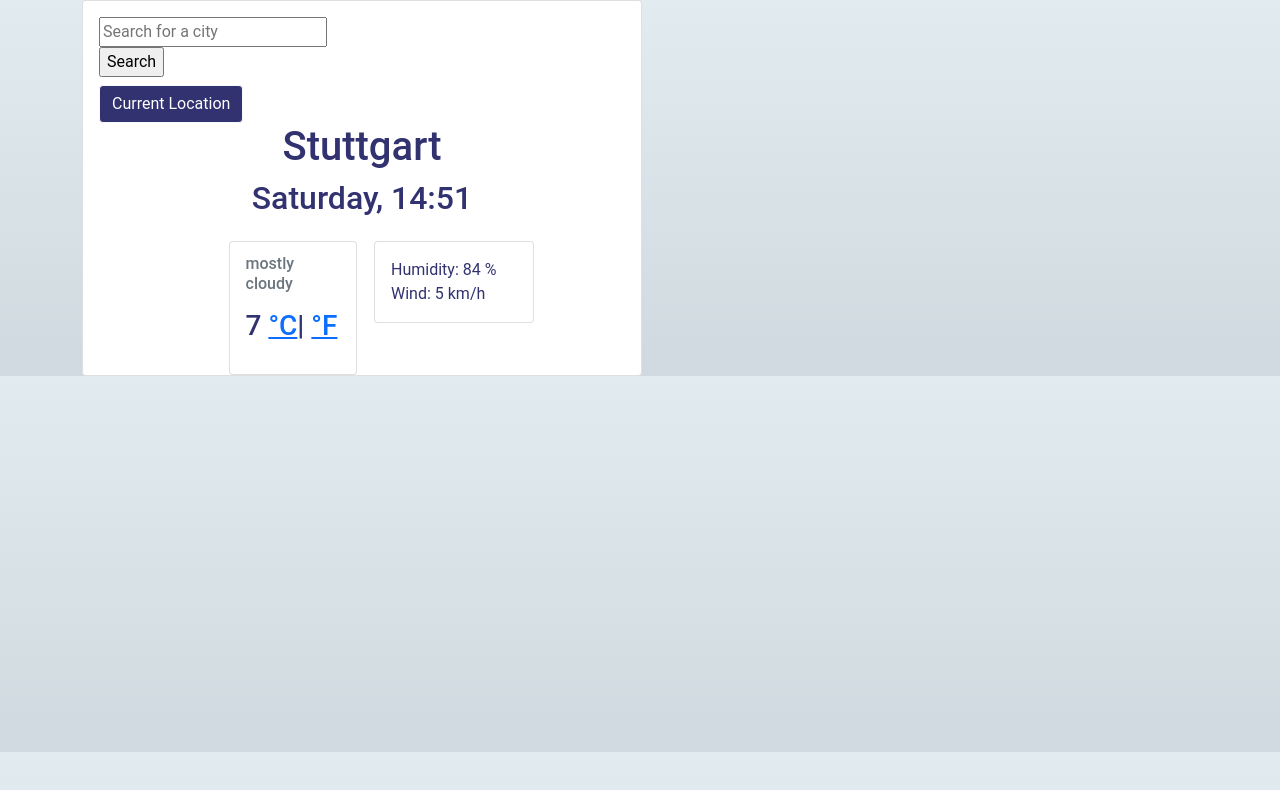
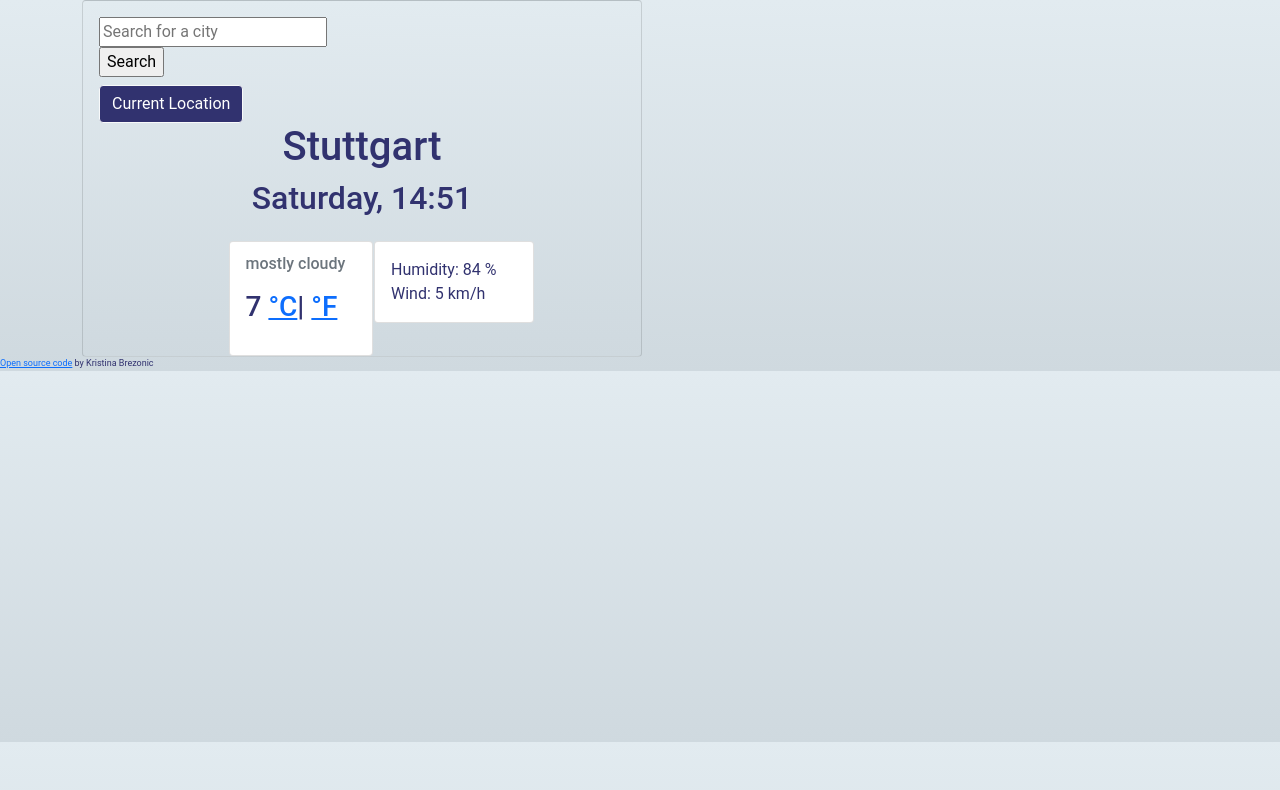
Before and after one commit to KristinaBrez/weather-app, a plain HTML site: page index.html in a window 1280 px wide. Drawn offline with nearby package versions, Linux system fonts and the light colour scheme.

Commit message:
added link to github

```diff
--- a/index.html
+++ b/index.html
@@ -37,7 +37,7 @@
             <div class="row">
                 <div class="col-3"></div>
                 <div class="col-3">
-                    <div class="card" style="width: 8rem;">
+                    <div class="card" style="width: 9rem;">
                         <div class="card-body">
                             <h6 class="card-subtitle mb-2 text-muted">mostly cloudy</h6>
                             <p class="card-text">
@@ -61,6 +61,9 @@
             </div>
         </div>
     </div>
+    <div class="link-to-github">
+        <a href="https://github.com/KristinaBrez/weather-app.git">Open source code</a> by Kristina Brezonic
+    </div>
     </div>
     <script src="src/index.js">
     </script>
--- a/src/styles.css
+++ b/src/styles.css
@@ -6,6 +6,7 @@ body {
 
 .appBody {
   display: block;
+  background-image: linear-gradient(to top, #cfd9df 0%, #e2ebf0 100%);
 }
 h1,
 h2 {
@@ -23,3 +24,7 @@ h2 {
 i {
   font-size: 40px;
 }
+.link-to-github {
+  color: #31326f;
+  font-size: xx-small;
+}
```
